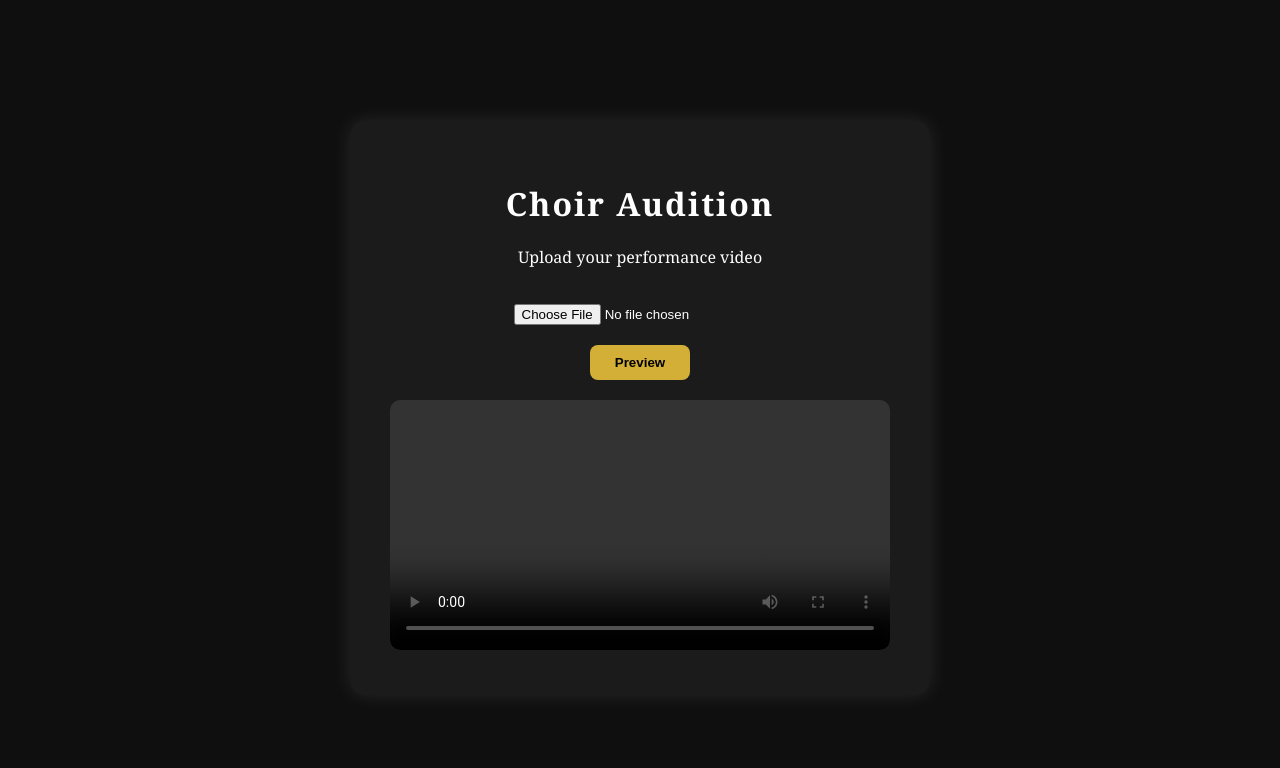
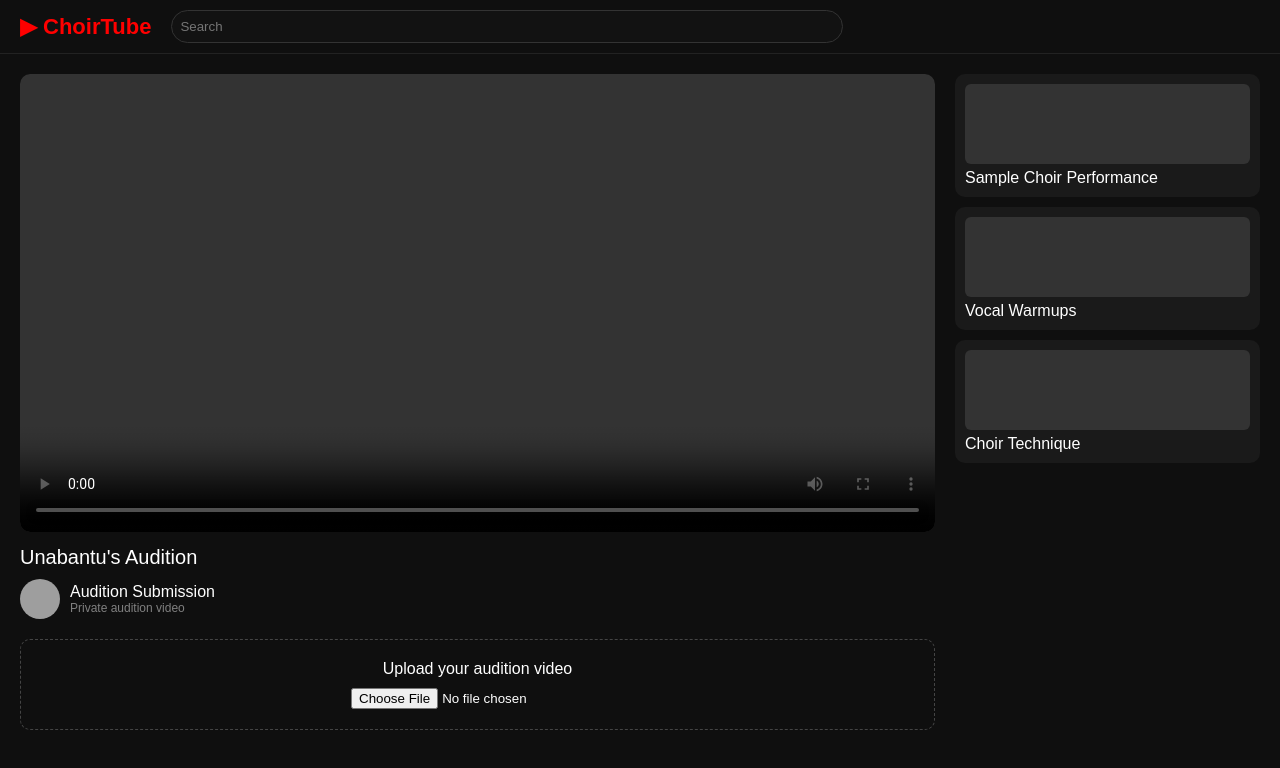
Before and after one commit to AG-lilTimmy/una-audition, a plain HTML site: page index.html in a window 1280 px wide. Drawn offline with Linux system fonts and the light colour scheme; grey boxes are pictures that could not be loaded.

Commit message:
Update index.html

```diff
--- a/index.html
+++ b/index.html
@@ -1,92 +1,189 @@
 <!DOCTYPE html>
-<html>
+<html lang="en">
 <head>
-<title>Choir Audition</title>
+<meta charset="UTF-8">
+<meta name="viewport" content="width=device-width, initial-scale=1.0">
+<title>Choir Audition Video</title>
 
 <style>
-
 body{
+margin:0;
+font-family:Arial, Helvetica, sans-serif;
 background:#0f0f0f;
 color:white;
-font-family: 'Georgia', serif;
+}
+
+header{
 display:flex;
-justify-content:center;
 align-items:center;
-height:100vh;
-flex-direction:column;
+padding:10px 20px;
+background:#0f0f0f;
+border-bottom:1px solid #222;
+}
+
+.logo{
+color:#ff0000;
+font-weight:bold;
+font-size:22px;
+margin-right:20px;
+}
+
+.search{
+flex:1;
+}
+
+.search input{
+width:60%;
+padding:8px;
+background:#121212;
+border:1px solid #333;
+color:white;
+border-radius:20px;
 }
 
 .container{
-background:#1b1b1b;
-padding:40px;
-border-radius:15px;
-box-shadow:0 0 20px rgba(255,255,255,0.1);
-text-align:center;
-width:500px;
+display:flex;
+padding:20px;
+gap:20px;
 }
 
-h1{
-letter-spacing:2px;
+.main{
+flex:3;
 }
 
-input{
-margin-top:20px;
+.sidebar{
+flex:1;
 }
 
 video{
-margin-top:20px;
 width:100%;
+background:black;
 border-radius:10px;
 }
 
-button{
-margin-top:20px;
-padding:10px 25px;
-border:none;
-background:#d4af37;
-color:black;
-font-weight:bold;
-border-radius:8px;
-cursor:pointer;
+.title{
+font-size:20px;
+margin-top:10px;
 }
 
-button:hover{
-background:#e6c65c;
+.channel{
+display:flex;
+align-items:center;
+margin-top:10px;
+gap:10px;
 }
 
+.channel img{
+width:40px;
+height:40px;
+border-radius:50%;
+}
+
+.uploadBox{
+margin-top:20px;
+padding:20px;
+border:1px dashed #444;
+border-radius:10px;
+text-align:center;
+}
+
+.uploadBox input{
+margin-top:10px;
+}
+
+.recommend{
+background:#1a1a1a;
+padding:10px;
+border-radius:10px;
+margin-bottom:10px;
+}
+
+.thumbnail{
+width:100%;
+height:80px;
+background:#333;
+border-radius:6px;
+margin-bottom:5px;
+}
 </style>
-
 </head>
 
 <body>
 
+<header>
+<div class="logo">▶ ChoirTube</div>
+<div class="search">
+<input placeholder="Search">
+</div>
+</header>
+
 <div class="container">
 
-<h1>Choir Audition</h1>
-
-<p>Upload your performance video</p>
-
-<input type="file" id="videoUpload" accept="video/*">
-
-<br>
-
-<button onclick="previewVideo()">Preview</button>
+<div class="main">
 
 <video id="videoPlayer" controls></video>
+
+<div class="title">Unabantu's Audition</div>
+
+<div class="channel">
+<img
+  src="https://api.dicebear.com/9.x/adventurer-neutral/svg"
+  alt="avatar"
+/>
+<div>
+<div>Audition Submission</div>
+<div style="font-size:12px;color:gray;">Private audition video</div>
+</div>
+</div>
+
+<div class="uploadBox">
+<div>Upload your audition video</div>
+<input type="file" id="uploadVideo" accept="video/*">
+</div>
+
+</div>
+
+<div class="sidebar">
+
+<div class="recommend">
+<div class="thumbnail"></div>
+Sample Choir Performance
+</div>
+
+<div class="recommend">
+<div class="thumbnail"></div>
+Vocal Warmups
+</div>
+
+<div class="recommend">
+<div class="thumbnail"></div>
+Choir Technique
+</div>
+
+</div>
 
 </div>
 
 <script>
 
-function previewVideo(){
+const upload = document.getElementById("uploadVideo");
+const player = document.getElementById("videoPlayer");
 
-let file = document.getElementById("videoUpload").files[0]
+upload.addEventListener("change", function(){
 
-let url = URL.createObjectURL(file)
+const file = this.files[0];
 
-document.getElementById("videoPlayer").src = url
+if(file){
+
+const url = URL.createObjectURL(file);
+
+player.src = url;
+
+player.play();
 
 }
+
+});
 
 </script>
 
```
